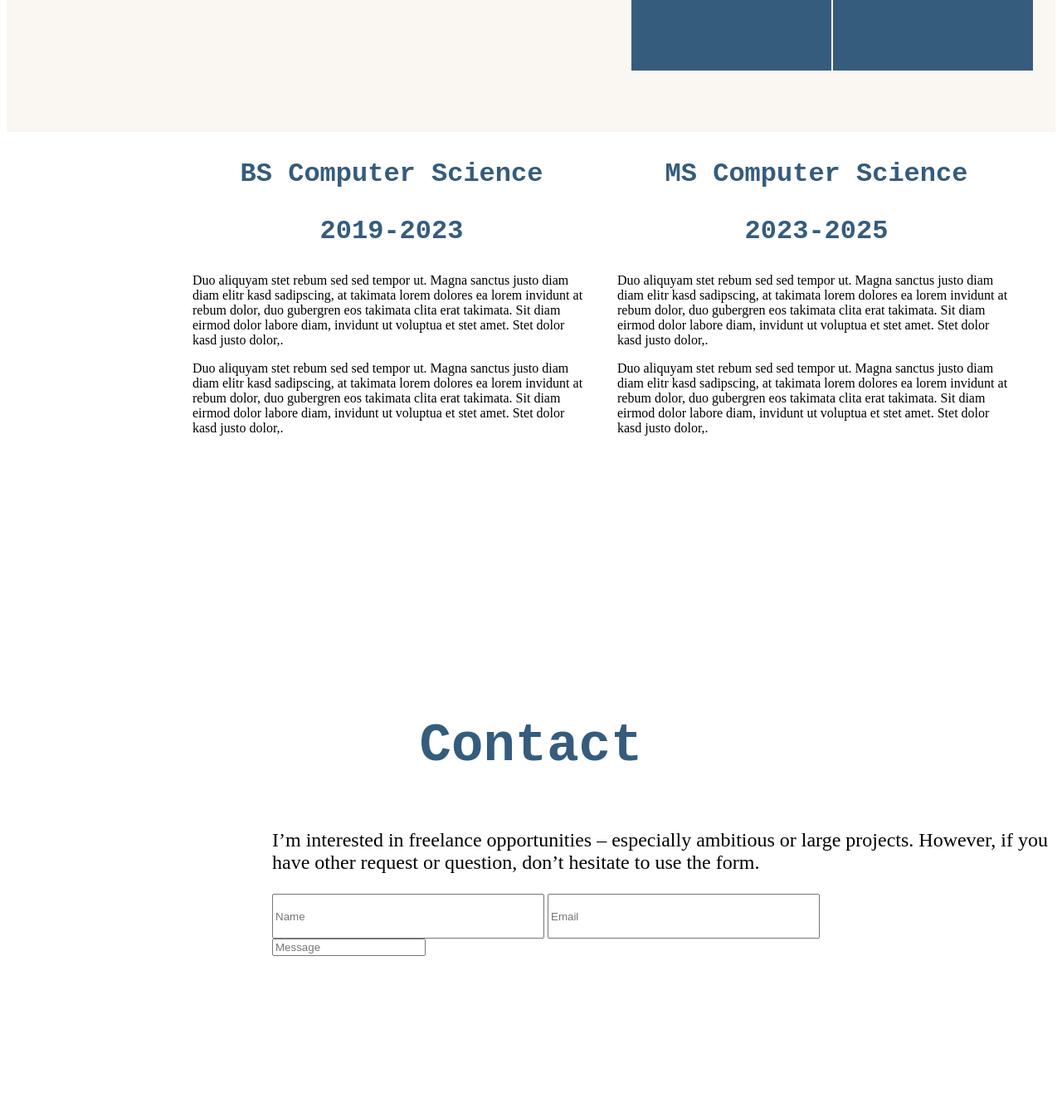
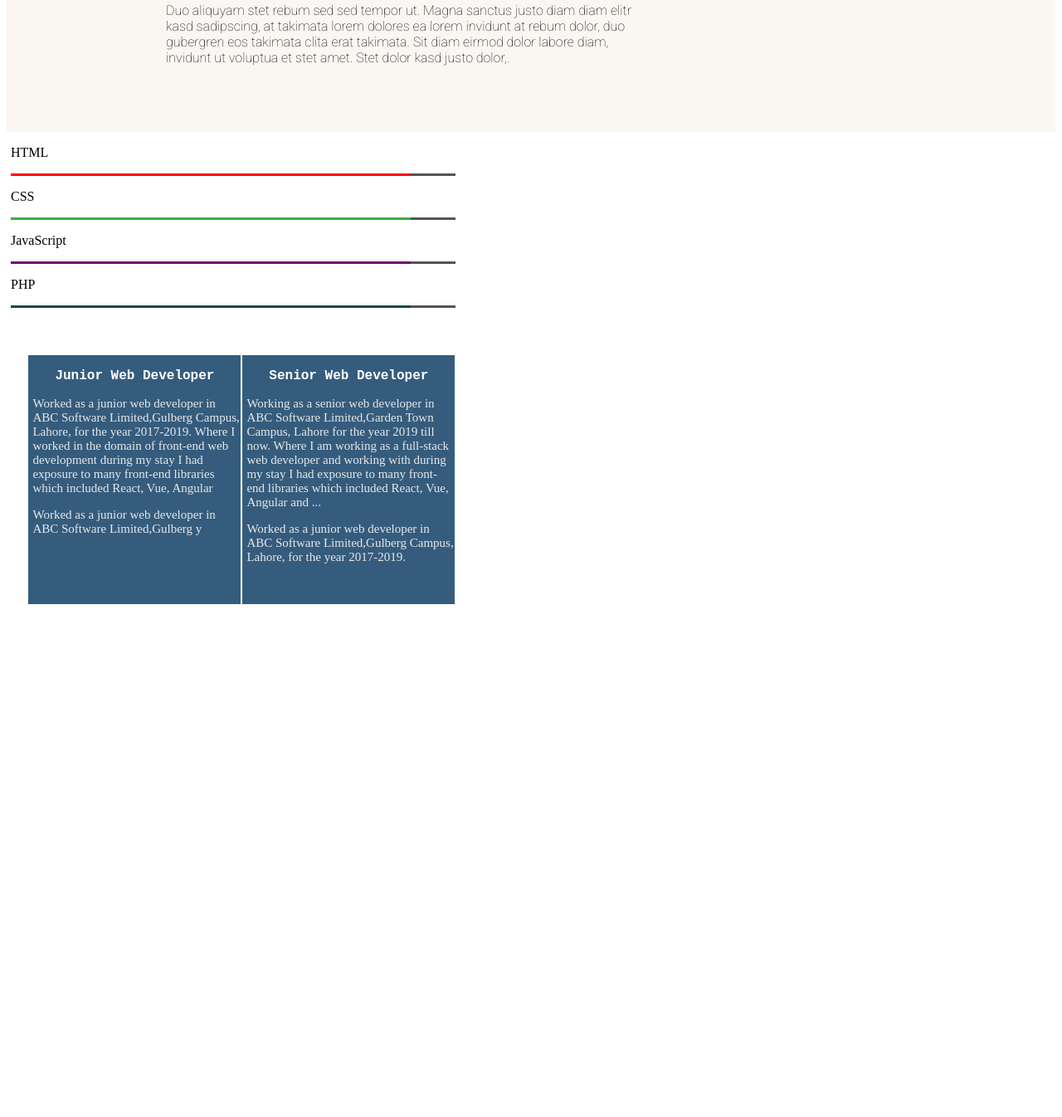
Before and after one commit to mareyam/Maryam-Naveed-assignment1, a plain HTML site: page resume.html in a window 1280 px wide. Shown: the part 1129-2475 px from the top of the page at 83% size. After the commit the page ends 1865 px from the top, so only its background shows below. Drawn offline with Linux system fonts and the light colour scheme; a web font is replaced by a local one.

Commit message:
Update resume.html

```diff
--- a/resume.html
+++ b/resume.html
@@ -53,9 +53,6 @@
                 <p>Duo aliquyam stet rebum sed sed tempor ut. Magna sanctus justo diam diam elitr kasd sadipscing, at takimata lorem dolores ea lorem invidunt at rebum dolor, duo gubergren eos takimata clita erat takimata. Sit diam eirmod dolor labore diam, invidunt ut voluptua et stet amet. Stet dolor kasd justo dolor,.</p>
                 <p>Duo aliquyam stet rebum sed sed tempor ut. Magna sanctus justo diam diam elitr kasd sadipscing, at takimata lorem dolores ea lorem invidunt at rebum dolor, duo gubergren eos takimata clita erat takimata. Sit diam eirmod dolor labore diam, invidunt ut voluptua et stet amet. Stet dolor kasd justo dolor,.</p>
                 <p>Duo aliquyam stet rebum sed sed tempor ut. Magna sanctus justo diam diam elitr kasd sadipscing, .</p>
-                <p>Duo aliquyam stet rebum sed sed tempor ut. Magna sanctus justo diam diam elitr kasd sadipscing, .</p>
-                <p>Duo aliquyam stet rebum sed sed tempor ut. Magna sanctus justo diam diam elitr kasd sadipscing, .</p>
-                <p>Duo aliquyam stet rebum sed sed tempor ut. Magna sanctus justo diam diam elitr kasd sadipscing, .</p>
 
 
             </div>
@@ -64,18 +61,22 @@
         </div>
     </div>
 
-    <div class="experience" id="experience">
+      <div class="experience" id="experience">
         <div class="skillsAndExperience">
                 <h3>Skills & <br/>Experience</h3>
                 <p>Duo aliquyam stet rebum sed sed tempor ut. Magna sanctus justo diam diam elitr kasd sadipscing, at takimata lorem dolores ea lorem invidunt at rebum dolor, duo gubergren eos takimata clita erat takimata. Sit diam eirmod dolor labore diam, invidunt ut voluptua et stet amet. Stet dolor kasd justo dolor,.</p>
                 <p>Duo aliquyam stet rebum sed sed tempor ut. Magna sanctus justo diam diam elitr kasd sadipscing, at takimata lorem dolores ea lorem invidunt at rebum dolor, duo gubergren eos takimata clita erat takimata. Sit diam eirmod dolor labore diam, invidunt ut voluptua et stet amet. Stet dolor kasd justo dolor,.</p>
+                <p>Duo aliquyam stet rebum sed sed tempor ut. Magna sanctus justo diam diam elitr kasd sadipscing, at takimata lorem dolores ea lorem invidunt at rebum dolor, duo gubergren eos takimata clita erat takimata. Sit diam eirmod dolor labore diam, invidunt ut voluptua et stet amet. Stet dolor kasd justo dolor,.</p>
+                <p>Duo aliquyam stet rebum sed sed tempor ut. Magna sanctus justo diam diam elitr kasd sadipscing, at takimata lorem dolores ea lorem invidunt at rebum dolor, duo gubergren eos takimata clita erat takimata. Sit diam eirmod dolor labore diam, invidunt ut voluptua et stet amet. Stet dolor kasd justo dolor,.</p>
          </div>
+      </div>
+
+
+
 
 
          <div class="skillsAndExperience2">
                 <div class="skills">
-
-
                     <p>HTML</p>
                     <div class="container">
                         <div class="skills_html"></div>
@@ -102,51 +103,16 @@
                     <div class="juniorWebDev">
                         <h3>Junior Web Developer</h3>
                         <p>Worked as a junior web developer in ABC Software Limited,Gulberg Campus, Lahore, for the year 2017-2019. Where I worked in the domain of front-end web development during my stay I had exposure to many front-end libraries which included React, Vue, Angular</p>
+                        <p>Worked as a junior web developer in ABC Software Limited,Gulberg y</p>
                     </div>
                     <div class="seniorWebDev">
                         <h3>Senior Web Developer</h3>
                         <p>Working as a senior web developer in ABC Software Limited,Garden Town Campus, Lahore for the year 2019 till now. Where I am working as a full-stack web developer and working with  during my stay I had exposure to many front-end libraries which included React, Vue, Angular and ...</p>
+                        <p>Worked as a junior web developer in ABC Software Limited,Gulberg Campus, Lahore, for the year 2017-2019.</p>
                     </div>
 
                 </div>
         </div>
     </div>
-
-
-
-
-
-
-    <div class="WORK" id="WORK">
-        <div class="JUNIORWEBDEV">
-                <h3>BS Computer Science</h3>
-                <h3>2019-2023</h3>
-                <p>Duo aliquyam stet rebum sed sed tempor ut. Magna sanctus justo diam diam elitr kasd sadipscing, at takimata lorem dolores ea lorem invidunt at rebum dolor, duo gubergren eos takimata clita erat takimata. Sit diam eirmod dolor labore diam, invidunt ut voluptua et stet amet. Stet dolor kasd justo dolor,.</p>
-                <p>Duo aliquyam stet rebum sed sed tempor ut. Magna sanctus justo diam diam elitr kasd sadipscing, at takimata lorem dolores ea lorem invidunt at rebum dolor, duo gubergren eos takimata clita erat takimata. Sit diam eirmod dolor labore diam, invidunt ut voluptua et stet amet. Stet dolor kasd justo dolor,.</p>
-         </div>
-
-
-         <div class="SENIORWEBDEVELOPER">
-              <h3>MS Computer Science</h3>
-              <h3>2023-2025</h3>
-              <p>Duo aliquyam stet rebum sed sed tempor ut. Magna sanctus justo diam diam elitr kasd sadipscing, at takimata lorem dolores ea lorem invidunt at rebum dolor, duo gubergren eos takimata clita erat takimata. Sit diam eirmod dolor labore diam, invidunt ut voluptua et stet amet. Stet dolor kasd justo dolor,.</p>
-              <p>Duo aliquyam stet rebum sed sed tempor ut. Magna sanctus justo diam diam elitr kasd sadipscing, at takimata lorem dolores ea lorem invidunt at rebum dolor, duo gubergren eos takimata clita erat takimata. Sit diam eirmod dolor labore diam, invidunt ut voluptua et stet amet. Stet dolor kasd justo dolor,.</p>
-          </div>
-    </div>
-
-
-    <div class="mainDivContact" id="contact">
-        <h3>Contact </h3>
-        <p>I’m interested in freelance opportunities – especially ambitious or large projects. However, if you have other request or question, don’t hesitate to use the form.</p>
-        <div class="contactDetails">
-            <div class="nameemail">
-                <input type="text" placeholder="Name">
-                <input type="text" placeholder="Email">
-            </div>
-        </div>
-        <div class="subjectMessage">
-          <input class="message" type="text" placeholder="Message">
-        </div>
-      </div>
 </body>
 </html>
```
